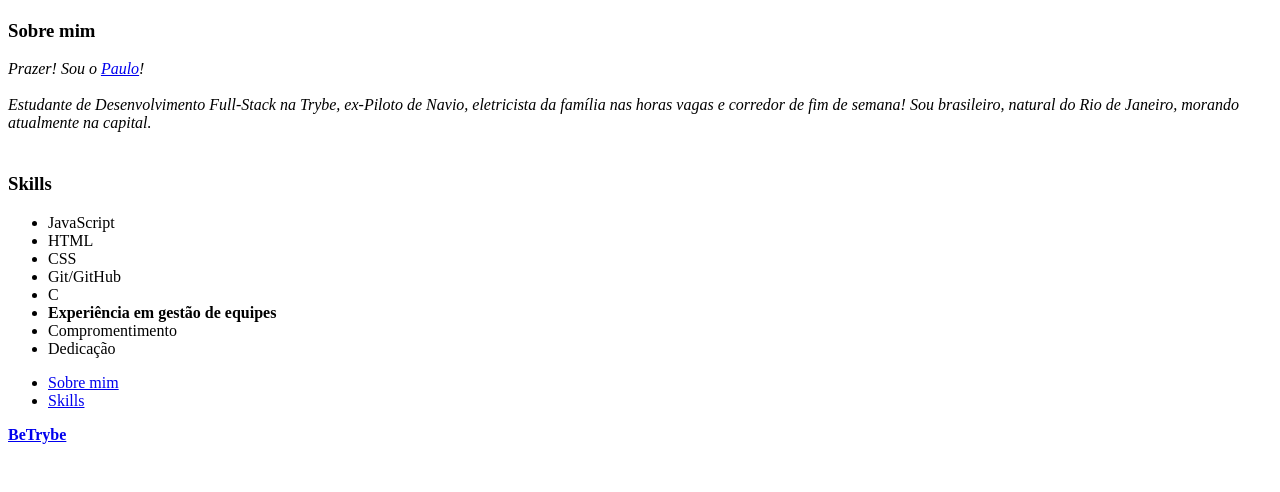
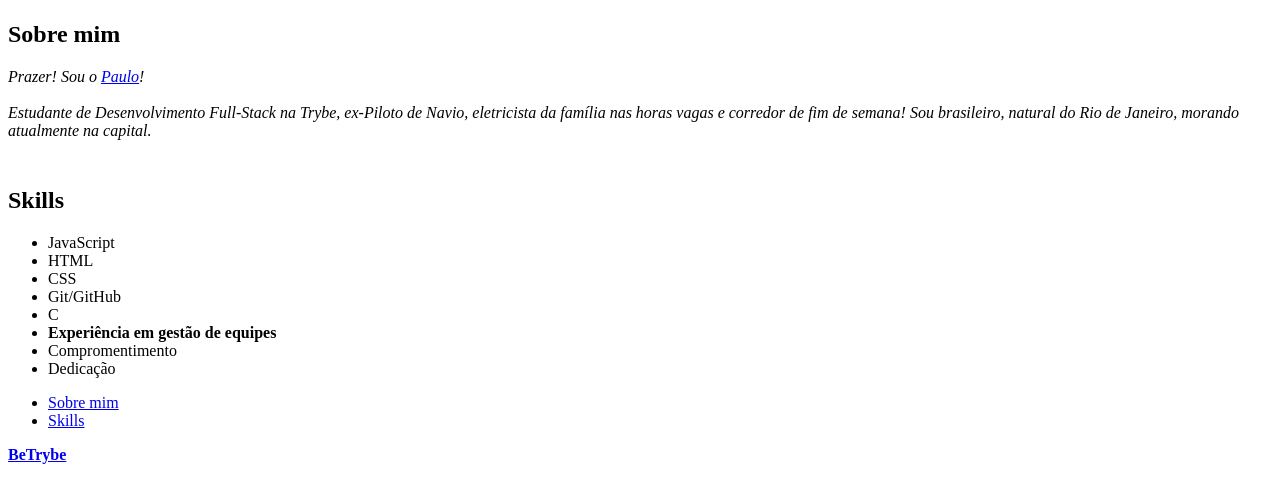
Before and after one commit to pauloLage88/pauloLage88.github.io, a plain HTML site: page index.html in a window 1280 px wide. Shown: the part 308-800 px from the top of the page. Drawn offline with Linux system fonts and the light colour scheme.

Commit message:
alterações na formatação

```diff
--- a/index.html
+++ b/index.html
@@ -9,12 +9,12 @@
     <body>
         <h1>Paulo Roberto de Miranda Lage Filho</h1>
         <img src="./images/foto.jpeg" width="300px" alt="este sou eu" id="foto">
-        <h3 id="sobre">Sobre mim</h3>
+        <h2 id="sobre">Sobre mim</h2>
         <p><i>Prazer! Sou o <a href="#foto">Paulo</a>!
             <br><br>
             Estudante de Desenvolvimento Full-Stack na Trybe, ex-Piloto de Navio, eletricista da família nas horas vagas e corredor de fim de semana!
             Sou brasileiro, natural do Rio de Janeiro, morando atualmente na capital.</i></p>
-        <h3 id="skills"><br>Skills</h3>
+        <h2 id="skills"><br>Skills</h2>
         <ul>
             <li>JavaScript</li>
             <li>HTML</li>
@@ -29,6 +29,6 @@
             <li><a href="#sobre">Sobre mim</a></li>
             <li><a href="#skills">Skills</a></li>
         </ul>
-        <p3><a href="https://blog.betrybe.com/" target="_blank"><b>BeTrybe</b></a></p3>
+        <p><a href="https://blog.betrybe.com/" target="_blank"><b>BeTrybe</b></a></p>
     </body>
 </html>
```
